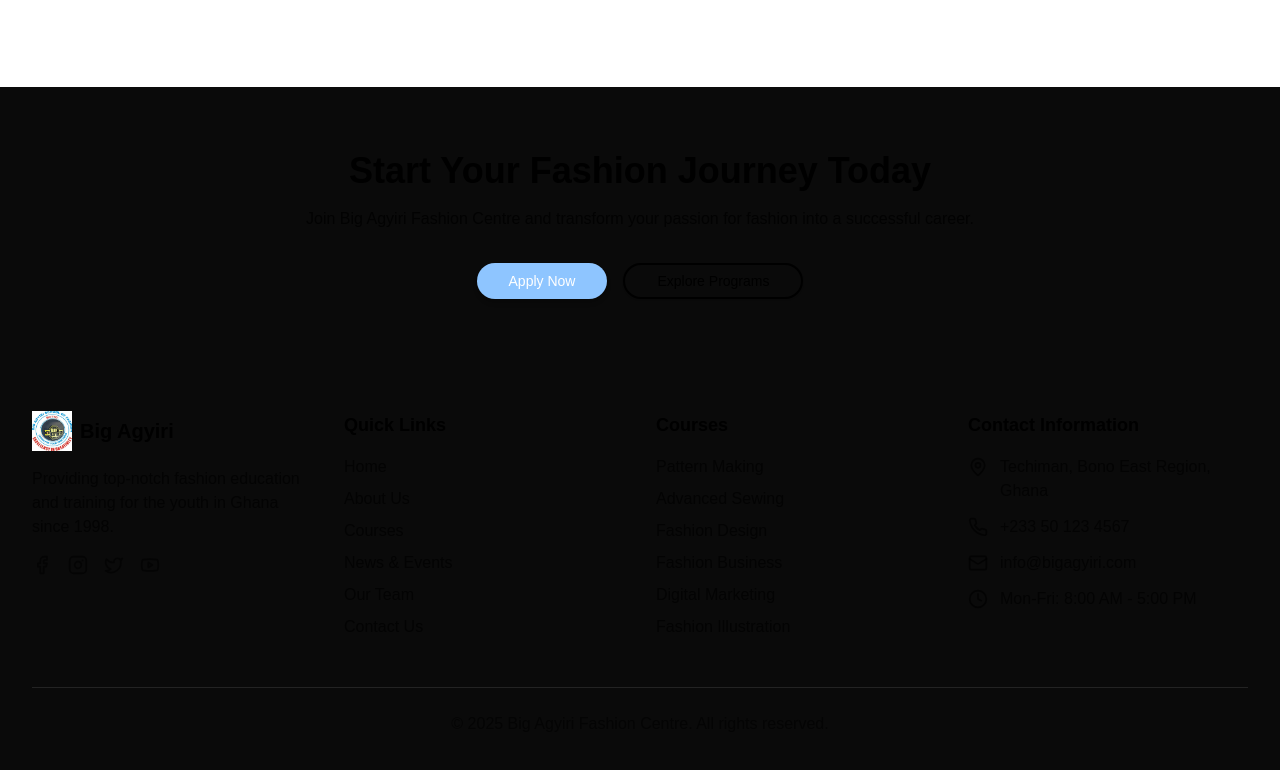
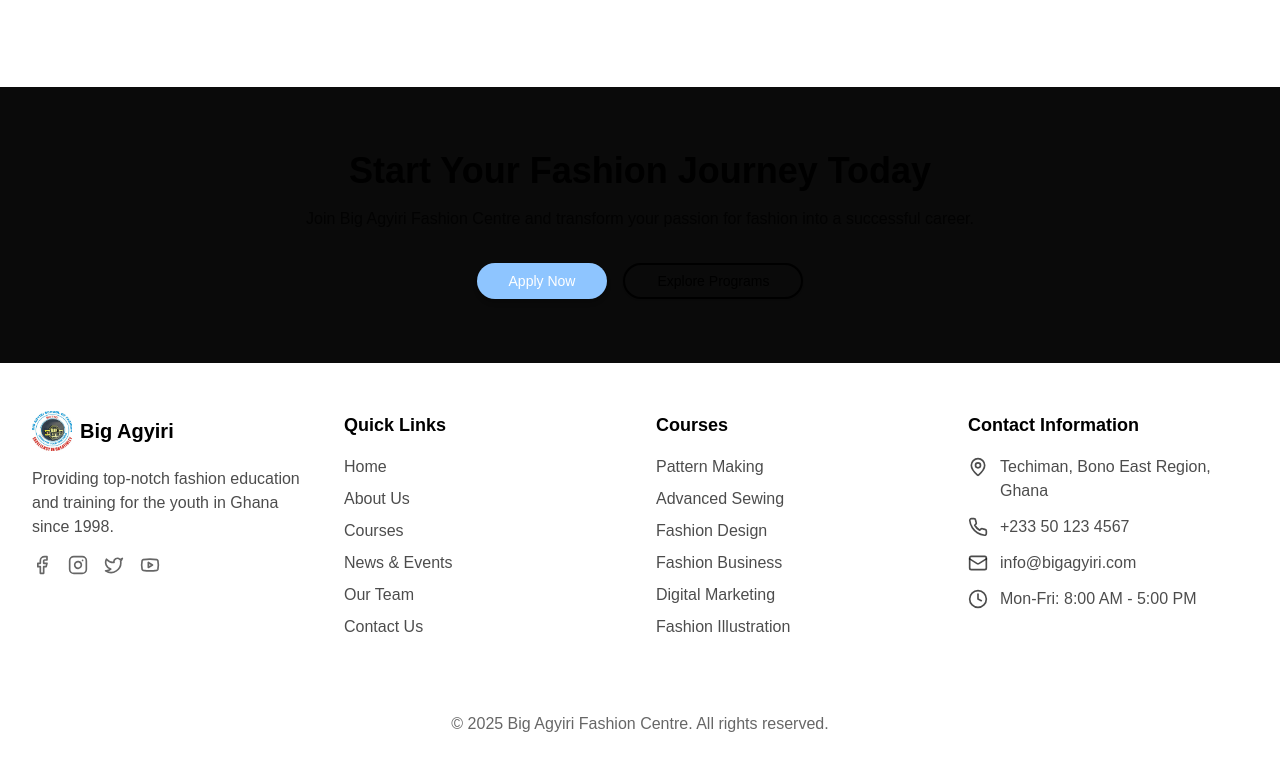
Before and after one commit to Rafik-coder/bigjoefashionschool-agyiri, a Next.js app: page / in a window 1280 px wide. Shown: the part 4857-5627 px from the top of the page. Built offline with nearby package versions, Linux system fonts and the light colour scheme.

Commit message:
changed footer color

```diff
--- a/app/layout.tsx
+++ b/app/layout.tsx
@@ -15,8 +15,8 @@
 });
 
 export const metadata: Metadata = {
-  title: "Create Next App",
-  description: "Generated by create next app",
+  title: "Big Agyiri Fashion School",
+  description: "The Number 1 Fashion School in Ghana",
 };
 
 export default function RootLayout({
--- a/components/layout/Footer.tsx
+++ b/components/layout/Footer.tsx
@@ -13,12 +13,12 @@
 
 const Footer = () => {
   return (
-    <footer className="bg-secondary text-black">
+    <footer className="bg-white text-black">
       <div className="container mx-auto px-4 sm:px-6 lg:px-8 py-12">
         <div className="grid md:grid-cols-4 gap-8">
           <div>
             <div className="flex items-center gap-2 mb-4">
-              <div className="w-10 h-10 bg-primary rounded-full flex items-center justify-center text-black font-bold">
+              <div className="w-10 h-10 bg-white rounded-full flex items-center justify-center text-black font-bold">
                 <Image alt="logo" src={"/logo.png"} width={100} height={100} />
               </div>
               <span className="font-heading font-bold text-xl text-black">
```
